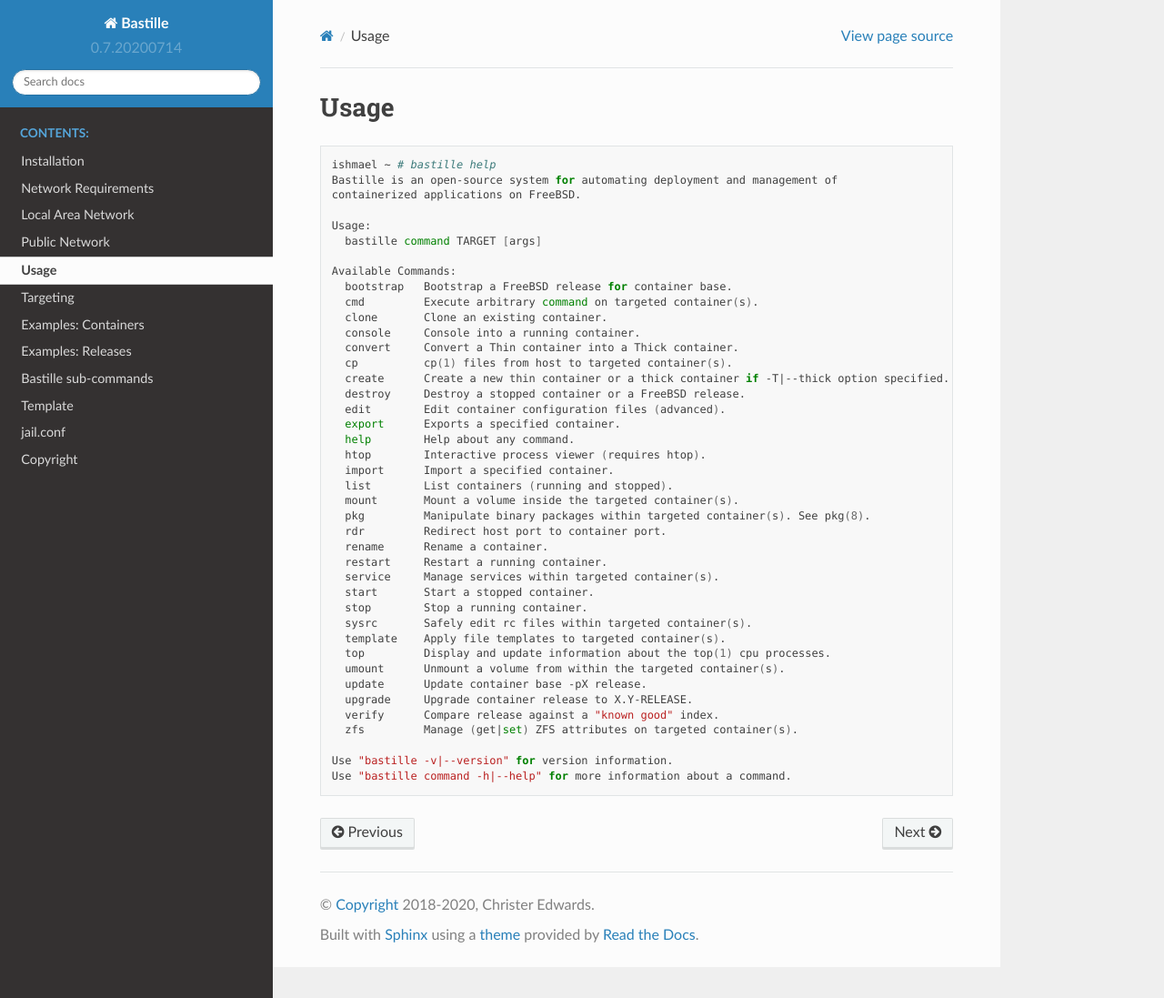
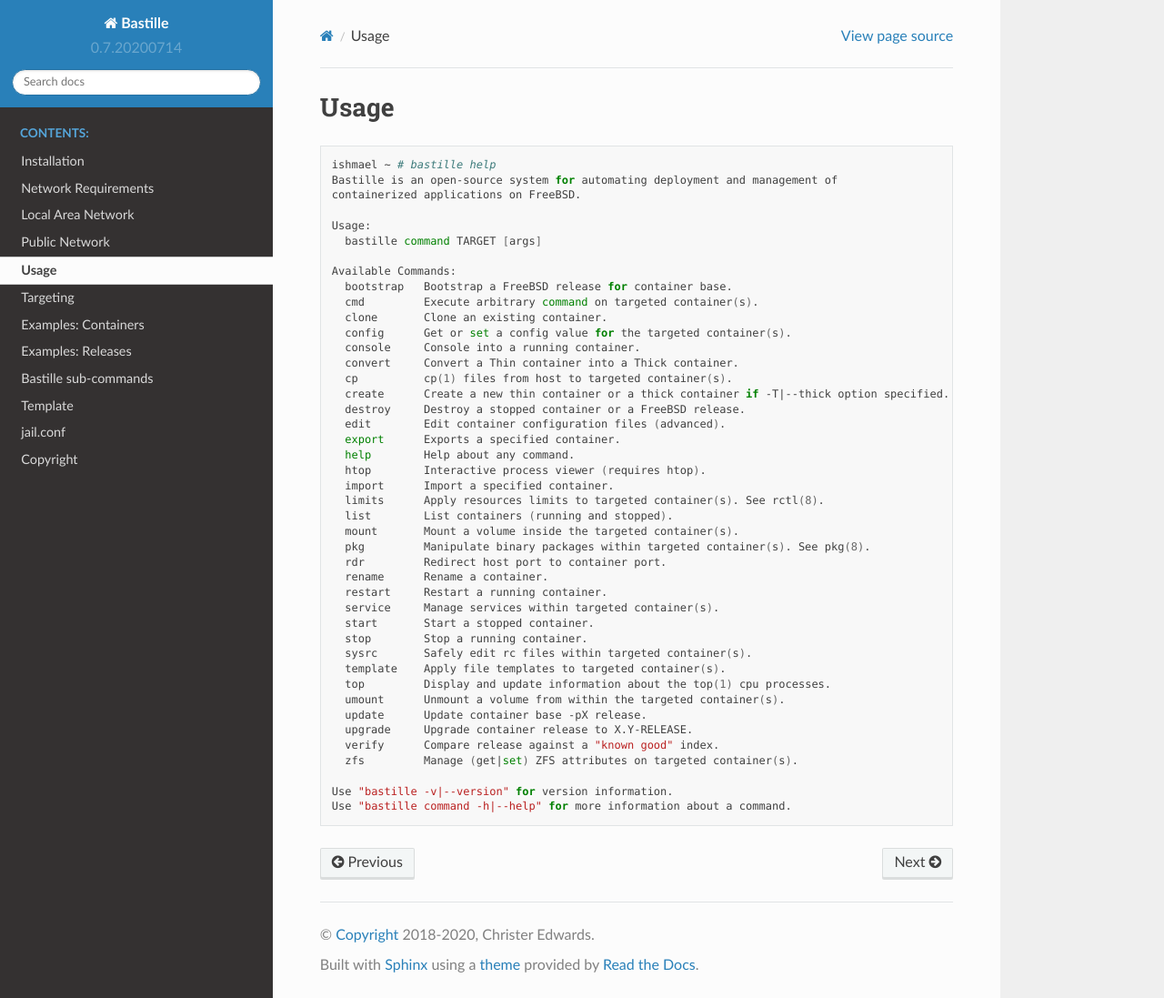
Before and after one commit to BastilleBSD/bastille, a Sphinx documentation site: the page built from docs/chapters/usage.rst, in a window 1280 px wide and 1097 px high. Shown: the whole window at 91% size. Built offline with Sphinx 7.4.7 and the Read the Docs theme 2.0.0, drawn with Linux system fonts in a browser that asks for light colours.

Commit message:
Add missing subcommands (limits/config) to docs.

```diff
--- a/docs/chapters/usage.rst
+++ b/docs/chapters/usage.rst
@@ -14,6 +14,7 @@ Usage
       bootstrap   Bootstrap a FreeBSD release for container base.
       cmd         Execute arbitrary command on targeted container(s).
       clone       Clone an existing container.
+      config      Get or set a config value for the targeted container(s).
       console     Console into a running container.
       convert     Convert a Thin container into a Thick container.
       cp          cp(1) files from host to targeted container(s).
@@ -24,6 +25,7 @@ Usage
       help        Help about any command.
       htop        Interactive process viewer (requires htop).
       import      Import a specified container.
+      limits      Apply resources limits to targeted container(s). See rctl(8).
       list        List containers (running and stopped).
       mount       Mount a volume inside the targeted container(s).
       pkg         Manipulate binary packages within targeted container(s). See pkg(8).
```
Also changed, not shown: 1 other file.
